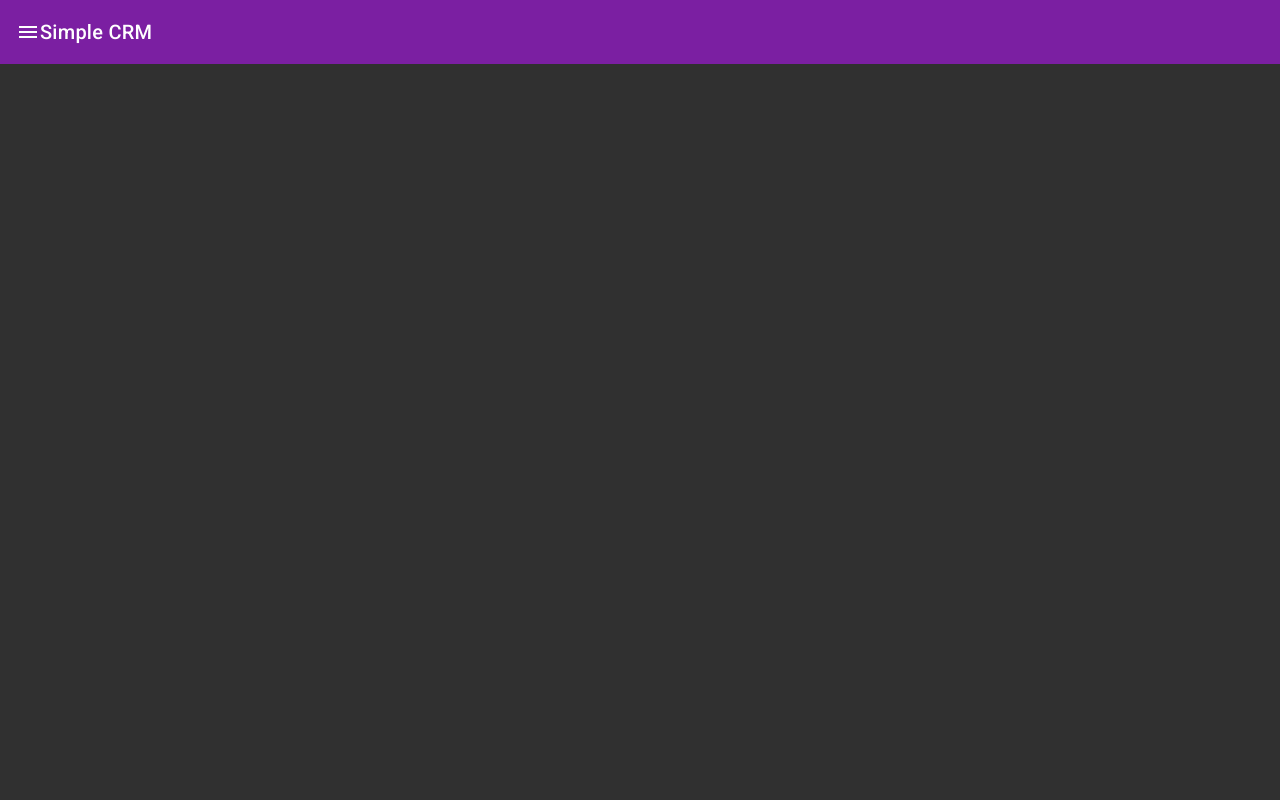
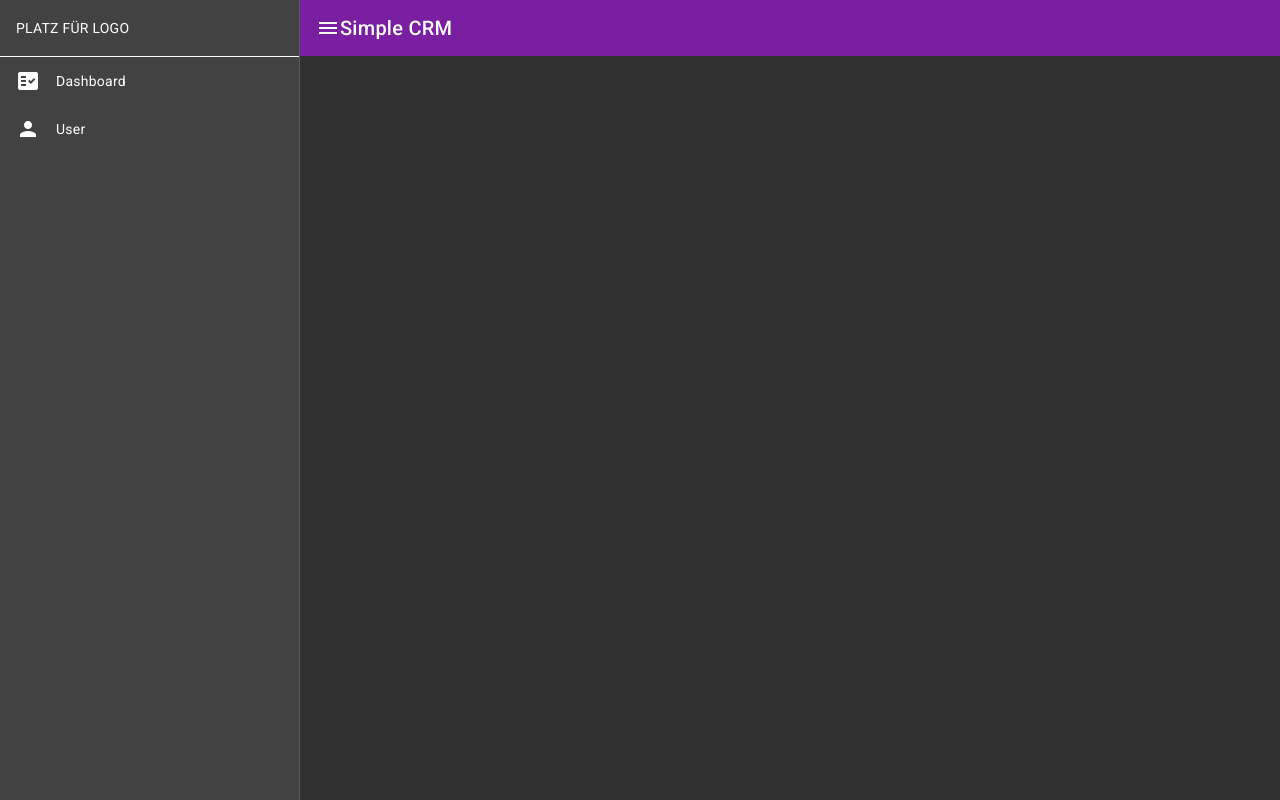
Before and after one commit to ThomEckert/simple-CRM, an Angular app: page / in a window 1280 px wide. Built offline with nearby package versions, Linux system fonts and the light colour scheme.

Commit message:
sidenav design

```diff
--- a/src/app/app.component.html
+++ b/src/app/app.component.html
@@ -1,14 +1,22 @@
 
 
 <mat-drawer-container class="mat-drawer-container" autosize>
-  <mat-drawer #drawer class="example-sidenav" mode="side">
-    <p>Auto-resizing sidenav</p>
+  <mat-drawer #drawer class="sidenav" mode="side" [opened]="true">
+    <div class="logo-container">
+      PLATZ FÜR LOGO
+    </div>
+
+    <ul class="menu-items">
+      <li><mat-icon>fact_check</mat-icon> Dashboard</li>
+      <li><mat-icon>person</mat-icon> User</li>
+    </ul>
+
   </mat-drawer>
 
   <div class="example-sidenav-content">
     <mat-toolbar color="primary">
       <mat-toolbar-row>
-          <mat-icon mat-icon-button (click)="drawer.toggle()">menu</mat-icon>
+          <mat-icon class="menu-icon" mat-icon-button (click)="drawer.toggle()">menu</mat-icon>
         <span>Simple CRM</span>
       </mat-toolbar-row>
     </mat-toolbar>
--- a/src/app/app.component.scss
+++ b/src/app/app.component.scss
@@ -1,3 +1,45 @@
 .mat-drawer-container {
   height: 100vh;
 }
+
+.menu-icon {
+  cursor: pointer;
+}
+
+.sidenav {
+  width: 300px;
+}
+
+.logo-container {
+  border-bottom: 1px solid white;
+  min-height: 56px;
+  padding: 0 16px 0 16px;
+  display: flex;
+  align-items: center;
+}
+
+mat-toolbar-row,
+mat-toolbar {
+  min-height: 56px;
+  height: 56px;
+}
+
+.menu-items {
+  list-style-type: none;
+  padding: 0;
+  margin: 0;
+
+  li {
+    padding: 0 16px 0 16px;
+    height: 48px;
+    display: flex;
+    align-items: center;
+    cursor: pointer;
+    &:hover {
+      background-color: rgba($color: #000000, $alpha: 0.25);
+    }
+    mat-icon {
+        margin-right: 16px;
+    }
+  }
+}
```
